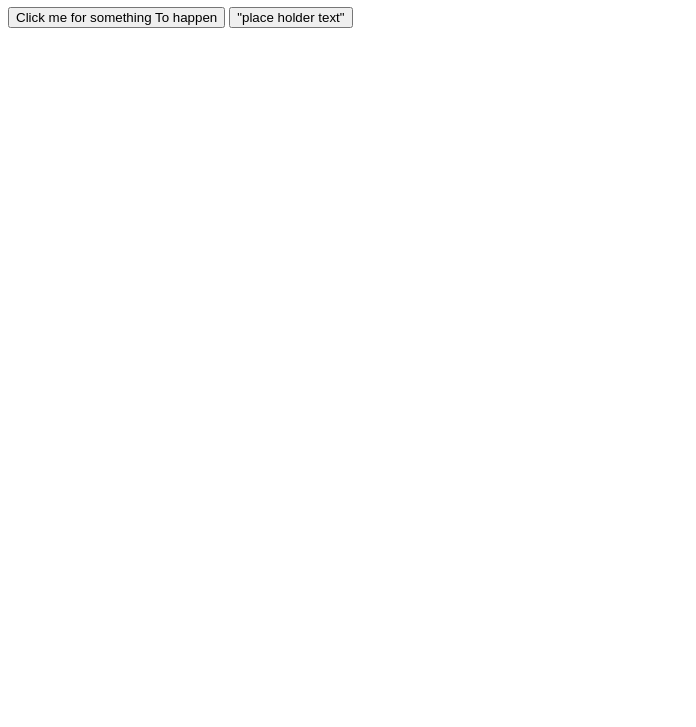
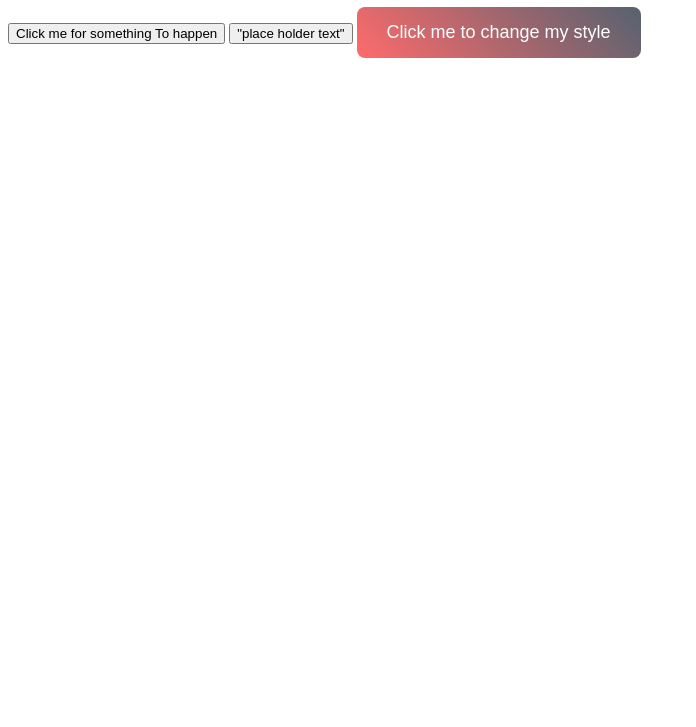
Before and after one commit to DefinitiveTechX23/DeshawnC_JS_DOM_Events, a plain HTML site: page index.html in a window 1280 px wide. Shown: the part 73-800 px from the top of the page, without its empty margins (0-696 px from the left). Drawn offline with Linux system fonts and the light colour scheme.

Commit message:
the toggling class of the classlist property allows chnages to be made between values to create different eefects.

```diff
--- a/index.html
+++ b/index.html
@@ -5,6 +5,27 @@
    <meta name="viewport" content="width=device-width, initial-scale=1.0">
    <meta http-equiv="X-UA-Compatible" content="ie=edge">
    <title>JS Events and DOM</title>
+
+   <style>
+    .cool-btn {
+        background: linear-gradient(45deg, #ff6b6b, #556270);
+        color: white;
+        border: none;
+        padding: 15px 30px;
+        font-size: 18px;
+        border-radius: 8px;
+        cursor: pointer;
+        transition: 0.3s;
+    }
+
+    .glow {
+        box-shadow: 0 0 15px rgba(255, 107, 107, 0.8);
+    }
+</style>
+
+
+
+
  </head>
  <body>
    <!-- For Key events -->
@@ -14,6 +35,9 @@
    <button id="clickMe">Click me for something To happen</button>
    <!--button for random color section-->
    <button id = "randomColorBtn">"place holder text" </button>
+   <!--button for class list toggle-->
+   <button class="cool-btn" onclick="changeBtnStyle()">Click me to change my style</button>
+
    <script src="script.js"></script>
  </body>
 </html>
--- a/script.js
+++ b/script.js
@@ -44,3 +44,8 @@ randomColorBtn.addEventListener("click", function(){
 
     document.body.style.backgroundColor = getRandomColor();
 });
+
+function changeBtnStyle() {
+    const btn = document.querySelector(".cool-btn")
+    btn.classList.toggle("glow"); // Toggles glow effect
+   }
```
